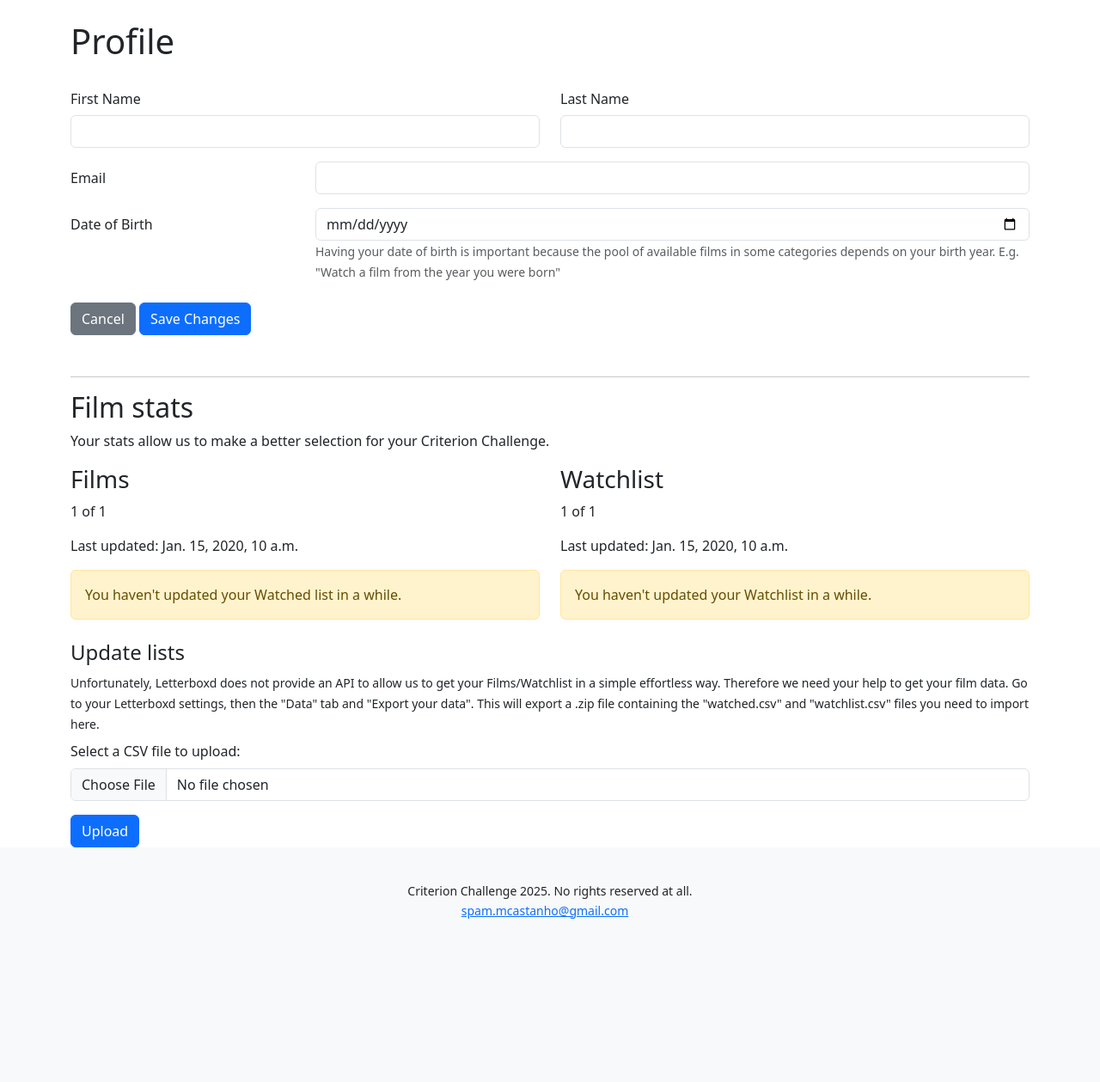
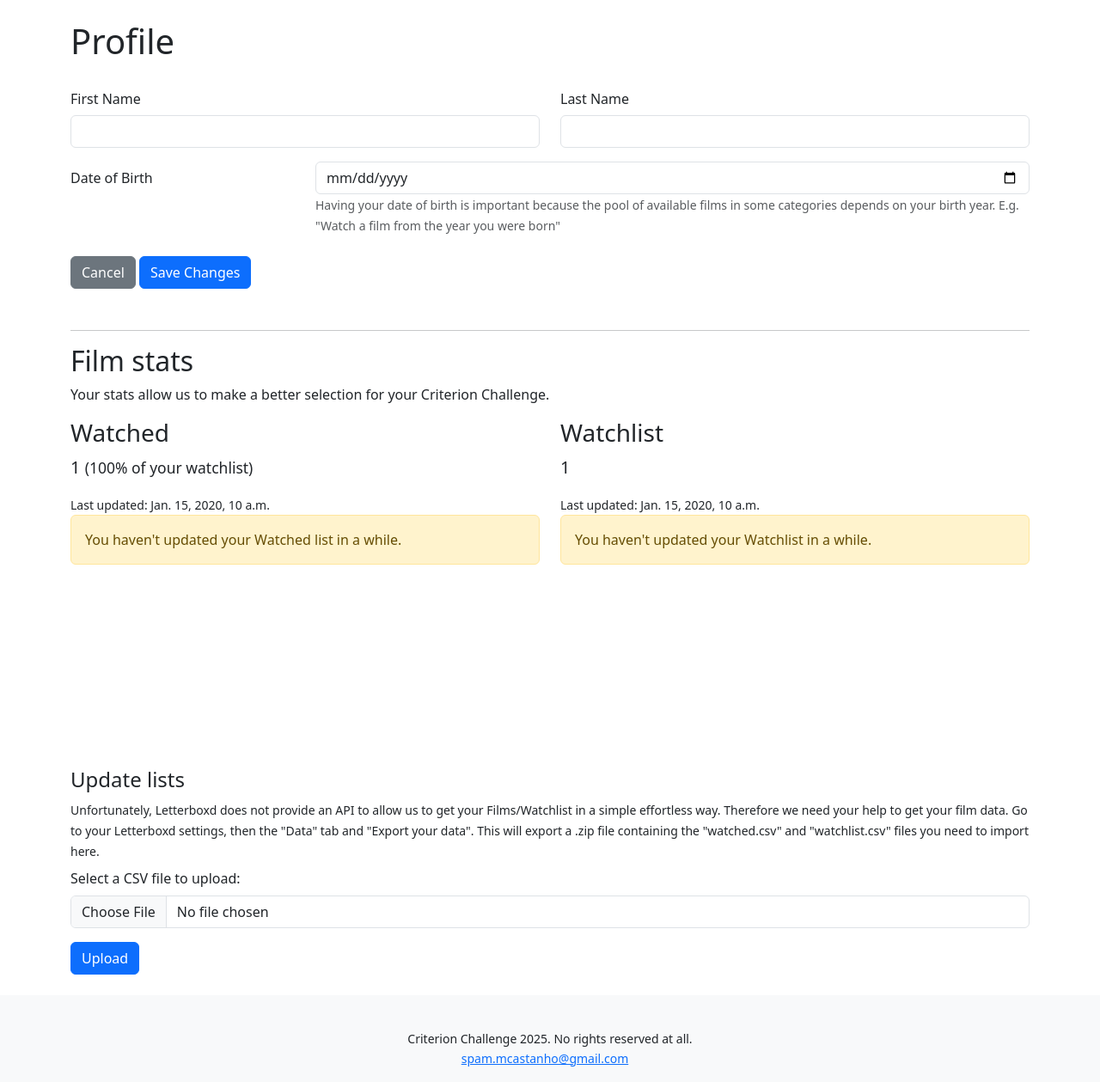
Before and after one commit to marcomartinscastanho/criterion-challenge, a Django app: template templates/profile.html in a window 1280 px wide. Shown: the part 56-1315 px from the top of the page at 86% size. Before the commit the page ends 1125 px from the top, so only its background shows below. Run offline with Django 5.2, Linux system fonts and the light colour scheme; a user stored in the database is signed in; tables that the repository leaves empty hold one stand-in row (values such as "Sample post"); the template is opened without the code that fills it: values that come from a table or form of the project are taken from there, most other values are stand-ins (such as "Sample title", 1, 10 or a date in 2020); a map, chart or similar area stays blank; some libraries are stand-ins or nearby versions.

Commit message:
decade chart in profile; remove email from profile form

```diff
--- a/home/templatetags/common_extras.py
+++ b/common/templatetags/common_extras.py
@@ -16,3 +16,11 @@ def more_than_a_month_ago(value):
     now = timezone.now()
     delta = now - value
     return delta > timedelta(days=30)
+
+
+@register.filter
+def percent(value, arg):
+    try:
+        return 100 * float(value) / float(arg)
+    except (ValueError, ZeroDivisionError):
+        return 0
--- a/films/templatetags/film_extras.py
+++ /dev/null
@@ -1,10 +0,0 @@
-from django import template
-
-from films.models import Film
-
-register = template.Library()
-
-
-@register.simple_tag
-def films_count():
-    return Film.objects.count()
--- a/templates/profile.html
+++ b/templates/profile.html
@@ -16,10 +16,6 @@
       </div>
     </div>
     <div class="row mb-3">
-      <label for="id_email" class="col-sm-3 col-form-label">Email</label>
-      <div class="col-sm-9">{{ form.email }}</div>
-    </div>
-    <div class="row mb-3">
       <label for="id_date_of_birth" class="col-sm-3 col-form-label">Date of Birth</label>
       <div class="col-sm-9">
         {{ form.date_of_birth }}<small id="dateHelp" class="form-text text-muted">{{ form.date_of_birth.help_text }}</small>
--- a/templates/profile/csv_upload.html
+++ b/templates/profile/csv_upload.html
@@ -1,4 +1,5 @@
-<h4 class="mt-2">Update lists</h4>
+<section class="mb-4">
+  <h4>Update lists</h4>
   <small>
     Unfortunately, Letterboxd does not provide an API to allow us to get your Films/Watchlist in a simple effortless way.
     Therefore we need your help to get your film data. Go to your Letterboxd settings, then the "Data" tab and "Export
@@ -18,3 +19,4 @@
     </div>
     <button type="submit" class="btn btn-primary">Upload</button>
   </form>
+</section>
--- /dev/null
+++ b/templates/profile/decades_chart.html
@@ -0,0 +1,83 @@
+<script src="https://cdn.jsdelivr.net/npm/chart.js"></script>
+<canvas id="watchedChart" class="p-2"></canvas>
+<script>
+  // Get the chart data from Django
+  let chartData = JSON.parse('{{ chart_data|escapejs }}');
+
+  // Extract data
+  let labels = chartData.decades;
+  let barData1 = chartData.bar_data_1;
+  let barData2 = chartData.bar_data_2;
+  let lineData = chartData.line_data;
+  // Function to round maxCount to the nearest "round" number divisible by 5
+  function roundMaxCount(value) {
+    return Math.ceil(value / 50) * 50;  // Round to nearest 50 (ensures divisibility by 5)
+  }
+  // Function to round maxPercentage to nearest multiple of 10 satisfying the condition
+  function roundMaxPercentage(value) {
+    return Math.ceil(value / 10) * 10;  // Round to nearest 10
+  }
+  // Find max values
+  let maxCount = Math.max(...barData1, ...barData2);  // Max watched or watchlisted
+  let maxPercentage = Math.max(...lineData);         // Max watched %
+  let roundedMaxCount = roundMaxCount(maxCount);
+  let roundedMaxPercentage = roundMaxPercentage(maxPercentage);
+  let numSteps = 5;  // Fixed number of grid lines
+  let stepSizeCount = roundedMaxCount / numSteps;
+  let stepSizePercentage = roundedMaxPercentage / numSteps;
+
+  // Create the chart
+  let ctx = document.getElementById('watchedChart').getContext('2d');
+  let myChart = new Chart(ctx, {
+      type: 'bar',
+      data: {
+          labels: labels,
+          datasets: [
+              {
+                  label: 'Watched Films',
+                  data: barData1,
+                  backgroundColor: 'rgba(54, 162, 235, 0.5)',
+                  borderWidth: 1
+              },
+              {
+                  label: 'Watchlisted Films',
+                  data: barData2,
+                  backgroundColor: 'rgba(255, 99, 132, 0.5)',
+                  borderWidth: 1
+              },
+              {
+                  label: 'Watched %',
+                  data: lineData,
+                  type: 'line',
+                  borderColor: 'rgba(75, 192, 192, 1)',
+                  backgroundColor: 'rgba(75, 192, 192, 0.2)',
+                  borderWidth: 2,
+                  yAxisID: 'percentageScale',
+                  fill: false
+              }
+          ]
+      },
+      options: {
+        responsive: true,
+        scales: {
+            y: {
+                beginAtZero: true,
+                title: { display: true, text: 'Film Count' },
+                ticks: {
+                    stepSize: stepSizeCount  // Ensure step size is consistent
+                },
+                grid: { drawTicks: true }
+            },
+            percentageScale: {
+                position: 'right',
+                beginAtZero: true,
+                title: { display: true, text: 'Watched %' },
+                ticks: {
+                    stepSize: stepSizePercentage  // Synchronize with count axis
+                },
+                grid: { drawTicks: true }
+            }
+        }
+    }
+});
+</script>
--- a/templates/profile/stats.html
+++ b/templates/profile/stats.html
@@ -1,13 +1,18 @@
-{% load film_extras %}
 {% load common_extras %}
+<section class="mb-4">
   <h2>Film stats</h2>
   <p>Your stats allow us to make a better selection for your Criterion Challenge.</p>
-<div class="row">
+  <div class="row mb-4">
     <div class="col">
-    <h3>Films</h3>
+      <h3>Watched</h3>
       {% if user.watched %}
-      <p>{{ user.watched.num_films }} of {% films_count %}</p>
-      <p>Last updated: {{ user.watched.updated_at }}</p>
+        <p class="lead">
+          {{ user.watched.num_films }}
+          {% if user.watchlist %}
+            <small>({{ user.watched.num_films|percent:user.watchlist.num_films|floatformat:0 }}% of your watchlist)</small>
+          {% endif %}
+        </p>
+        <small>Last updated: {{ user.watched.updated_at }}</small>
         {% if user.watched.updated_at|more_than_a_month_ago %}
           <div class="alert alert-warning">You haven't updated your Watched list in a while.</div>
         {% endif %}
@@ -22,8 +27,8 @@
     <div class="col">
       <h3>Watchlist</h3>
       {% if user.watchlist %}
-      <p>{{ user.watchlist.num_films }} of {% films_count %}</p>
-      <p>Last updated: {{ user.watchlist.updated_at }}</p>
+        <p class="lead">{{ user.watchlist.num_films }}</p>
+        <small>Last updated: {{ user.watchlist.updated_at }}</small>
         {% if user.watchlist.updated_at|more_than_a_month_ago %}
           <div class="alert alert-warning">You haven't updated your Watchlist in a while.</div>
         {% endif %}
@@ -36,3 +41,7 @@
       {% endif %}
     </div>
   </div>
+  {% if user.watched and user.watchlist %}
+    {% include "profile/decades_chart.html" %}
+  {% endif %}
+</section>
--- a/users/forms.py
+++ b/users/forms.py
@@ -6,11 +6,10 @@ from users.models import User
 class ProfileForm(forms.ModelForm):
     class Meta:
         model = User
-        fields = ["first_name", "last_name", "email", "date_of_birth"]
+        fields = ["first_name", "last_name", "date_of_birth"]
         widgets = {
             "first_name": forms.TextInput(attrs={"class": "form-control"}),
             "last_name": forms.TextInput(attrs={"class": "form-control"}),
-            "email": forms.EmailInput(attrs={"class": "form-control"}),
             "date_of_birth": forms.DateInput(attrs={"type": "date", "class": "form-control"}),
         }
         help_texts = {
--- a/users/models.py
+++ b/users/models.py
@@ -3,8 +3,6 @@ from django.db import models
 
 from common.constants import CURRENT_YEAR
 from films.models import Film
-
-# TODO: remove the email from the profile frontend form
 
 
 class User(AbstractUser):
--- a/users/views.py
+++ b/users/views.py
@@ -1,4 +1,5 @@
 import csv
+import json
 
 from django.contrib.auth.decorators import login_required
 from django.http import HttpRequest
@@ -9,6 +10,7 @@ from films.models import Film
 from films.utils import enrich_film_details
 from users.forms import ProfileForm
 from users.models import UserWatched, UserWatchlist
+from users.utils import get_watched_chart_data
 
 
 @login_required
@@ -60,4 +62,6 @@ def profile(request: HttpRequest):
             except Exception as e:
                 return render(request, "profile.html", {"form": form, "error": f"An error occurred: {e}"})
     form = ProfileForm(instance=user)
-    return render(request, "profile.html", {"form": form})
+    chart_data = get_watched_chart_data(user)
+    # in case of a GET
+    return render(request, "profile.html", {"form": form, "chart_data": json.dumps(chart_data)})
```
Also changed, not shown: films/models.py (+36 -0 lines), users/utils.py (added, +37 -0 lines), common/templatetags/__init__.py (added), home/templatetags/__init__.py (deleted). Lines whose indentation alone changed are shown as unchanged.
